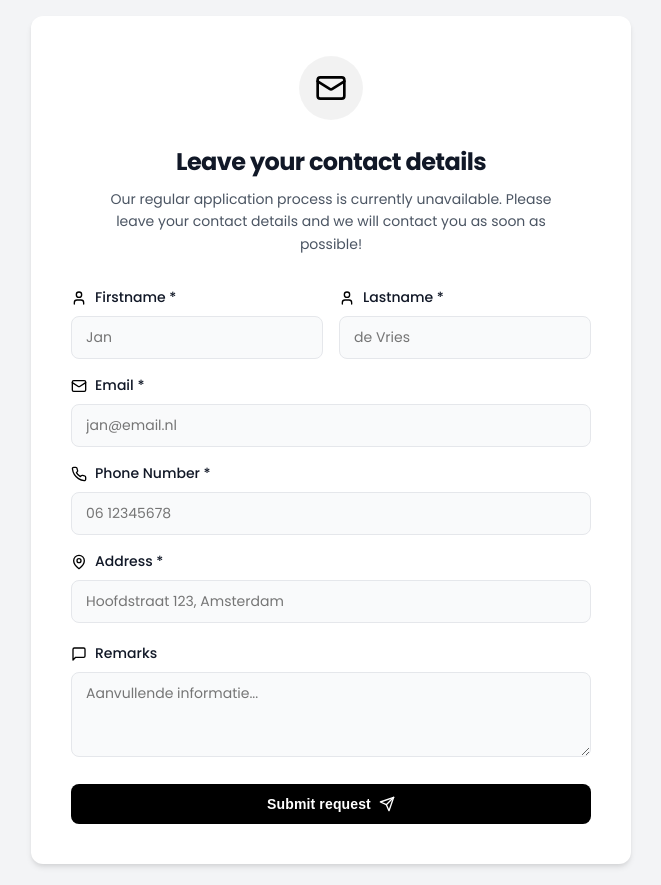
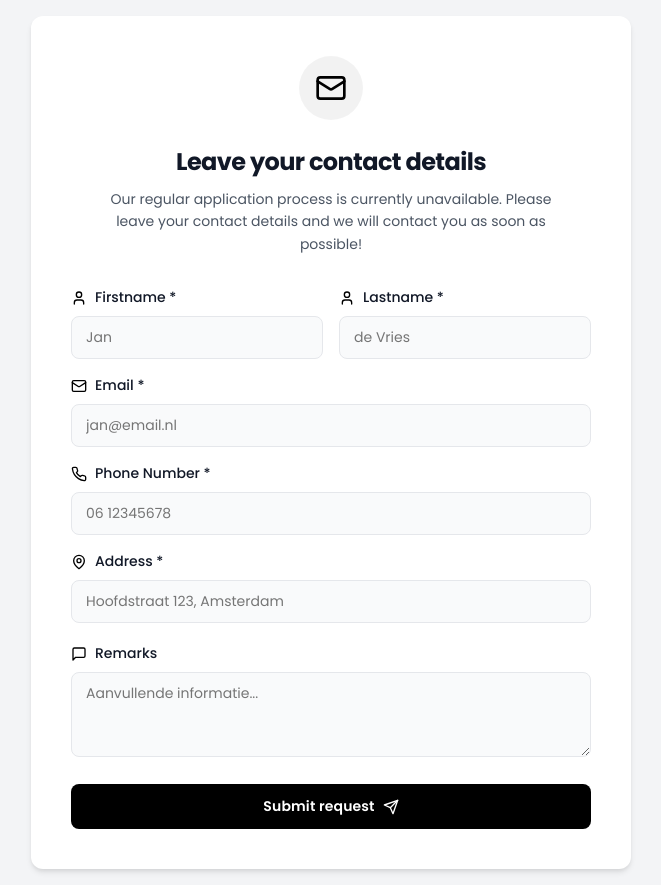
Before and after one commit to HomeZeroTech/Widget, a website: page Production/offline.html in a window 1280 px wide. Shown: the whole page, without its empty margins (309-970 px from the left). Drawn offline with nearby package versions, Linux system fonts and the light colour scheme.

Commit message:
update to offline.html

```diff
--- a/Production/offline.html
+++ b/Production/offline.html
@@ -180,6 +180,7 @@
                 border-radius: 8px;
                 font-size: 14px;
                 font-weight: 600;
+                font-family: inherit;
                 cursor: pointer;
                 transition: all 0.2s ease;
                 margin-top: 8px;
```
Also changed, not shown: Acceptance/offline.html (+2 -1 lines).
